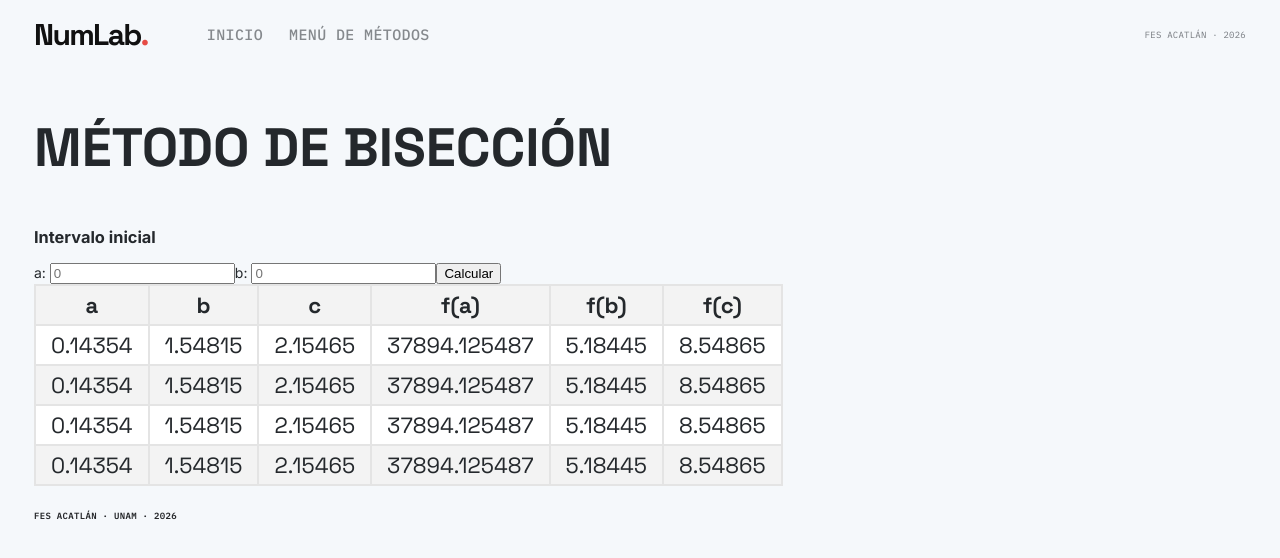
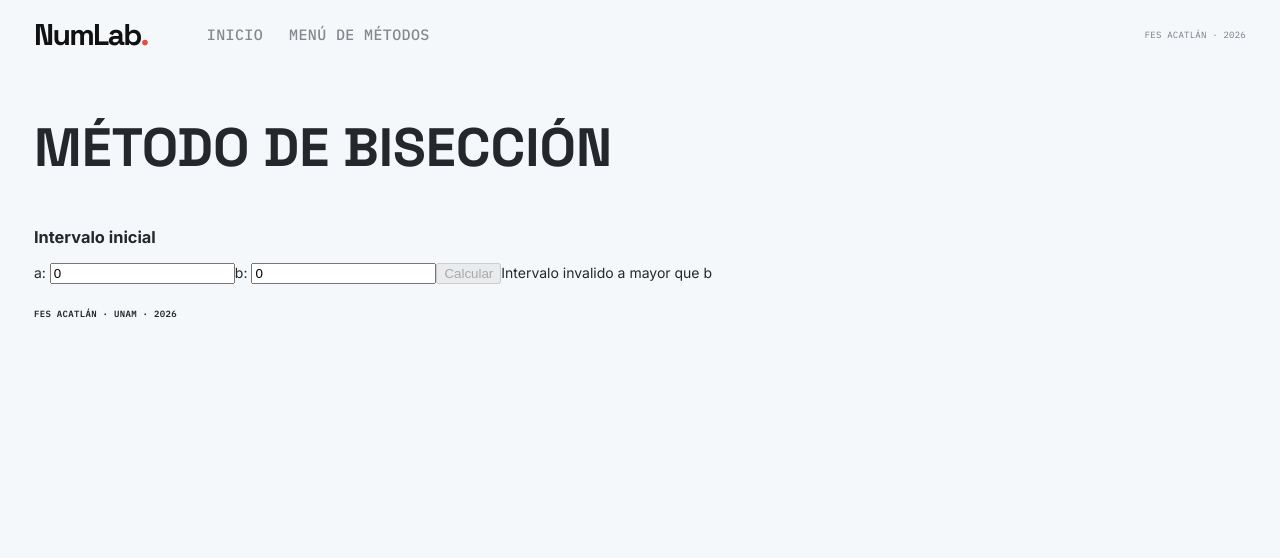
Before and after one commit to IvanEspMar/NumLab, a React (Vite) app: page /nolineal/biseccion in a window 1280 px wide. Shown: the top 558 px of the page. Built offline with nearby package versions, Linux system fonts and the light colour scheme.

Commit message:
Metodo de bisección minimo viable con una funcion de ejemplo, (falta diseño)

```diff
--- a/src/routes/problems/nolineal/biseccion/biseccion.tsx
+++ b/src/routes/problems/nolineal/biseccion/biseccion.tsx
@@ -1,25 +1,60 @@
 
+import { useState } from "react";
 import "./biseccion.scss";
-import RowBisec from "./tablas";
+import RowBisec, {type RowBisecProps} from "./tablas";
 
 function ecuation(x:number) {
-  return x^3 + 8 * x - 7
+  return (x ** 3 + 8 * x - 7)  * -1
 }
 
 function Biseccion() {
+  const [iteration, setIterations] = useState<RowBisecProps[]>([])
+  const [a, setA] = useState(0)
+  const [b, setB] = useState(0)
+  const intervaIsValid = a < b
+  const hasSignChange =  ecuation(a) * ecuation(b) < 0
 
+
+  function computeIterations() {
+    const c1 = (a + b) / 2
+    const firstIteration:RowBisecProps = {a: a, b:b, c: c1, fa: ecuation(a), fb: ecuation(b), fc: ecuation(c1), i: 0}
+    let interations = [firstIteration]
+    let i = 0
+    do {
+      const acHasSignChange = interations[i].fa * interations[i].fc < 0
+      const newA = acHasSignChange ? interations[i].a : interations[i].c
+      const newB = acHasSignChange ? interations[i].c : interations[i].b
+      const newC = (newA + newB) / 2
+      const fa = ecuation(newA)
+      const fb = ecuation(newB)
+      const fc = ecuation(newC)
+      const newItaration = {a: newA, b:newB, c: newC, fa: fa, fb: fb, fc: fc, i:i}
+
+      interations.push(newItaration)
+      i++
+      if(Math.abs(Number((ecuation(newC)).toFixed(5))) == 0) break
+    } while (i < 50)
+      console.log(interations);
+
+    setIterations(interations)
+  }
 
   return (
     <section className="seccion-biseccion">
       <h1>MÉTODO DE BISECCIÓN</h1>
       <div className="intervalo-biseccion">
         <h3>Intervalo inicial</h3>
-        <label>a: <input type="number" placeholder="0" /></label>
-        <label>b: <input type="number" placeholder="0" /></label>
-        <button>Calcular</button>
+        <label>a: <input value={a} onChange={(e) => setA(Number(e.target.value))} type="number" placeholder="0" /></label>
+        <label>b: <input value={b} onChange={(e) => setB(Number(e.target.value))} type="number" placeholder="0" /></label>
+        <button disabled={!intervaIsValid} onClick={() => computeIterations()}>Calcular</button>
+        {intervaIsValid ? "" : "Intervalo invalido a mayor que b"}
+        {hasSignChange || !intervaIsValid ? "": "Intervalo invalido f(a) y f(b) tienen el mismo signo"}
       </div>
+      {iteration.length > 0 &&
       <table>
+        <thead>
           <tr>
+            <td>n</td>
             <th>a</th>
             <th>b</th>
             <th>c</th>
@@ -27,11 +62,21 @@ function Biseccion() {
             <th>f(b)</th>
             <th>f(c)</th>
           </tr>
-        <RowBisec a={0.14354} b={1.54815} c={2.15465} fa={37894.125487} fb={5.18445} fc={8.54865}/>
-        <RowBisec a={0.14354} b={1.54815} c={2.15465} fa={37894.125487} fb={5.18445} fc={8.54865}/>
-        <RowBisec a={0.14354} b={1.54815} c={2.15465} fa={37894.125487} fb={5.18445} fc={8.54865}/>
-        <RowBisec a={0.14354} b={1.54815} c={2.15465} fa={37894.125487} fb={5.18445} fc={8.54865}/>
-      </table>
+        </thead>
+        <tbody>
+          {iteration.map((iteration, i) =>
+            <RowBisec i={i + 1}
+              a={Number(iteration.a.toFixed(7))}
+              b={Number((iteration.b).toFixed(7))}
+              c={Number((iteration.c).toFixed(7))}
+              fa={Number((iteration.fa).toFixed(7))}
+              fb={Number((iteration.fb).toFixed(7))}
+              fc={Number((iteration.fc).toFixed(7))}
+              key={i}
+            />)
+          }
+        </tbody>
+      </table>}
 
     </section>
   );
--- a/src/routes/problems/nolineal/biseccion/tablas.tsx
+++ b/src/routes/problems/nolineal/biseccion/tablas.tsx
@@ -1,15 +1,17 @@
-interface RowBisecProps {
+export interface RowBisecProps {
     a: number;
     b: number;
     c: number;
     fa: number;
     fb: number;
     fc: number;
+    i: number | String;
 }
 
-function RowBisec({ a, b, c, fa, fb, fc }: RowBisecProps) {
+function RowBisec({ a, b, c, fa, fb, fc, i }: RowBisecProps) {
     return (
         <tr>
+            <td>{i}</td>
             <td>{a}</td>
             <td>{b}</td>
             <td>{c}</td>
```
Lines whose indentation alone changed are shown as unchanged.
